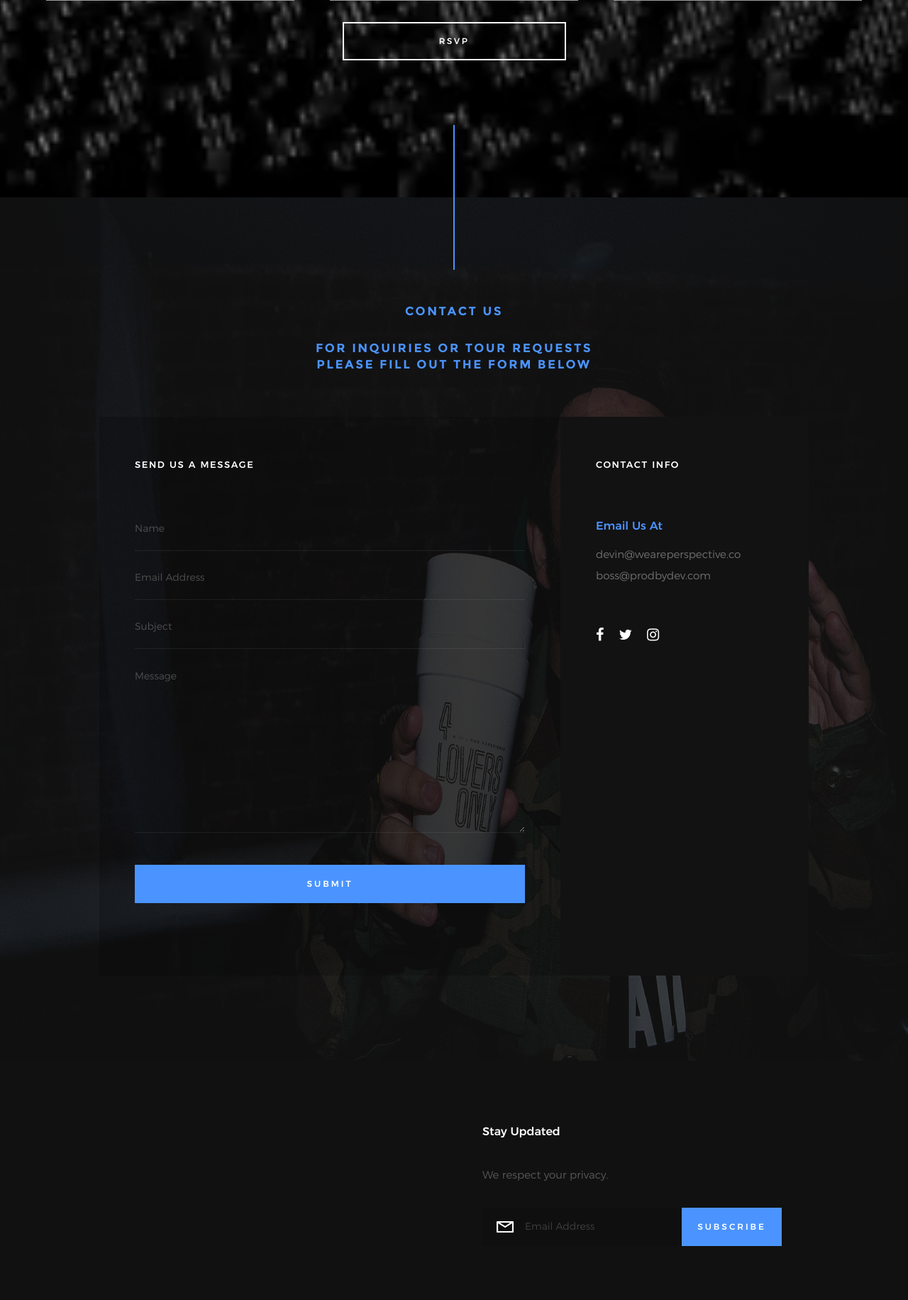
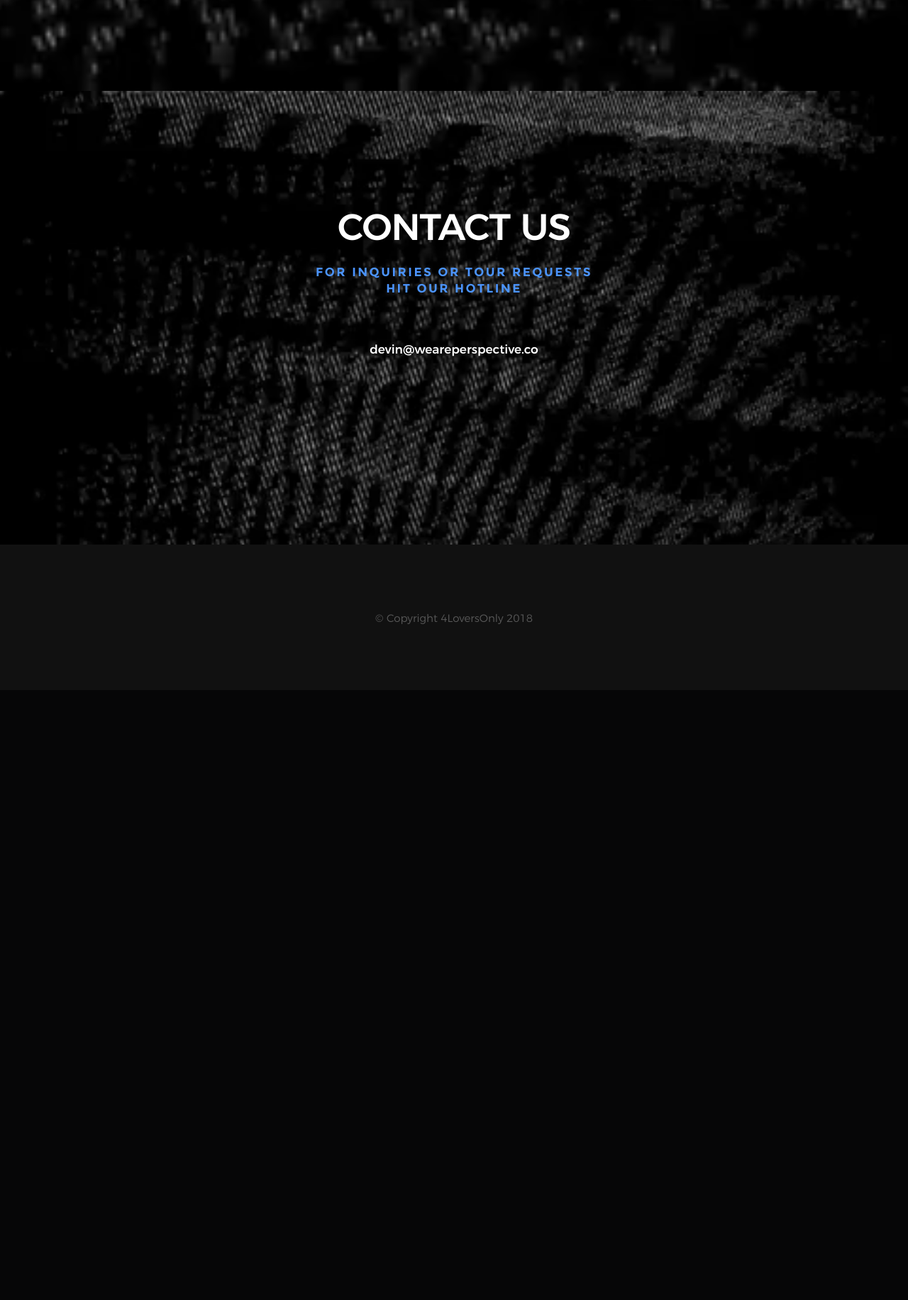
Before and after one commit to YourMobileGeek/4LoversOnly, a PHP site: page /home.html in a window 1280 px wide. Shown: the part 4409-6240 px from the top of the page at 71% size. After the commit the page ends 5288 px from the top, so only its background shows below. Run offline with PHP 8.4, Linux system fonts and the light colour scheme; some web fonts are replaced; grey boxes are pictures that could not be loaded.

Commit message:
updated site files

```diff
--- a/css/main.css
+++ b/css/main.css
@@ -2227,9 +2227,9 @@
 .s-about {
     padding-top: 16.2rem;
     padding-bottom: 9rem;
-    background-color: #000000;
-    color: #010507;
     position: relative;
+    background: url('/images/static.gif') no-repeat top center;
+    background-size: cover;
 }
 
 .s-about .section-header.has-bottom-sep::before {
@@ -3538,9 +3538,7 @@
  * ## footer bottom
  * --------------------------------------------------------------- */
 .footer-bottom {
-    margin-top: 5.4rem;
     text-align: center;
-    font-size: 14px;
 }
 
 .footer-bottom .copyright span {
--- a/home.html
+++ b/home.html
@@ -124,9 +124,8 @@
 
             <div class="row home-content__main">
 
-                <center> <img src="images/4only.png" alt="4LoversOnly Logo" style="width: 40%;"> </center>
                 <center><h2 style="color: white;margin-top: -50px;">RELIVE THE GOLDEN AGE OF R&amp;B <br></h2></center>
-                <center><a href="#" id="header-video"><i class="icon-play"></i></a></center>
+                <center><a href="#" id="header-video"></a></center>
                 <center><div class="home-content__buttons">
                     <a href="#tour" class="smoothscroll btn btn--stroke">
                         PUT ME ON THE LIST
@@ -151,13 +150,13 @@
 
         <ul class="home-social">
             <li>
-                <a href="#0"><i class="fa fa-facebook" aria-hidden="true"></i><span>Facebook</span></a>
+                <a href="https://facebook.com/4LoversOnlyTour" target="_blank"><i class="fa fa-facebook" aria-hidden="true"></i><span>Facebook</span></a>
             </li>
             <li>
-                <a href="#0"><i class="fa fa-twitter" aria-hidden="true"></i><span>Twiiter</span></a>
+                <a href="https://twitter.cfom/PerspectiveUS_" target="_blank"><i class="fa fa-twitter" aria-hidden="true"></i></a>
             </li>
             <li>
-                <a href="#0"><i class="fa fa-instagram" aria-hidden="true"></i><span>Instagram</span></a>
+                <a href="https://Instagram.com/perspective.us" target="_blank"><i class="fa fa-instagram" aria-hidden="true"></i><span>Instagram</span></a>
             </li>
         </ul>
         <!-- end home-social -->
@@ -170,7 +169,7 @@
 
         <div class="row section-header has-bottom-sep" data-aos="fade-up">
             <div class="col-full">
-                    <h1 class="display-1 display-1--light" style="text-align:  left; font-size:  -webkit-xxx-large;">4LOVERSONLY</h1>
+
                     <h1 class="display-1 display-1--light" style="text-align:  left; font-size: x-large">AN R&amp;B PARTY INSPIRED BY SOME OF THE BEST TUNES<br>FROM THE 90'S AND EARLY 2005</h1>
             </div>
         </div> <!-- end section-header -->
@@ -284,13 +283,6 @@
         <div class="row section-header" data-aos="fade-up">
             <div class="col-full">
                 <h1 class="display-2">GALLERY</h1>
-                <nav>
-                    <a href="#" data-city="0">Los Angeles</a>
-                    <a href="#" data-city="1">New York</a>
-                    <a href="#" data-city="2">Dallas</a>
-                    <a href="#" data-city="3">Miami</a>
-                    <a href="#" data-city="4">Oakland</a>
-                </nav>
             </div>
         </div> <!-- end section-header -->
         <div class="row" data-aos="fade-up">
@@ -312,135 +304,26 @@
                 </center>
             </div>
         </div>
-    </section> <!-- end s-clients -->
-
+    </section> <!-- end gallery -->
 
     <!-- contact -->
-    <section id="contact" class="s-contact">
-
-        <div class="overlay"></div>
-        <div class="contact__line"></div>
+    <section id="gallery" class="s-clients">
 
         <div class="row section-header" data-aos="fade-up">
             <div class="col-full">
-                <h3 class="subhead">Contact Us</h3>
+                <h1 class="display-2">CONTACT US</h1>
+                <h2 class="subhead">FOR INQUIRIES OR TOUR REQUESTS <br> HIT OUR HOTLINE</h2>
                 <br>
-                <h2 class="subhead">FOR INQUIRIES OR TOUR REQUESTS <br> PLEASE FILL OUT THE FORM BELOW </h2>
+                <br>
+                <p><a href="mailto:devin@weareperspective.co" style="color:white";>devin@weareperspective.co</a></p>
             </div>
-        </div>
+        </div> <!-- end section-header -->
 
-        <div class="row contact-content" data-aos="fade-up">
-
-            <div class="contact-primary">
-
-                <h3 class="h6">Send Us A Message</h3>
-
-                <form name="contactForm" id="contactForm" method="post" action="" novalidate="novalidate">
-                    <fieldset>
-
-                    <div class="form-field">
-                        <input name="name" type="text" id="contact-name" placeholder="Name" value="" minlength="2" required="" aria-required="true" class="full-width">
-                    </div>
-                    <div class="form-field">
-                        <input name="email" type="email" id="contact-email" placeholder="Email Address" value="" required="" aria-required="true" class="full-width">
-                        <!-- <input name="_replyto" type="hidden" id="contact-reply-to" value="" /> -->
-                    </div>
-                    <div class="form-field">
-                        <input name="subject" type="text" id="subject" placeholder="Subject" value="" class="full-width">
-                    </div>
-                    <div class="form-field">
-                        <textarea name="message" id="message" placeholder="Message" rows="10" cols="50" required="" aria-required="true" class="full-width" minlength="15"></textarea>
-                    </div>
-                    <input type="hidden" name="_next" id="contactRedirect" value="//SITEDOMAIN/thank-you.html" />
-                    <input type="hidden" name="_subject" value="4LoversOnly Contact Form" />
-                    <div class="form-field">
-                        <button class="full-width btn--primary">Submit</button>
-                        <div class="submit-loader">
-                            <div class="text-loader">Sending...</div>
-                            <div class="s-loader">
-                                <div class="bounce1"></div>
-                                <div class="bounce2"></div>
-                                <div class="bounce3"></div>
-                            </div>
-                        </div>
-                    </div>
-
-                    </fieldset>
-                </form>
-
-                <!-- contact-warning -->
-                <div class="message-warning">
-                    Something went wrong. Please try again.
-                </div>
-
-                <!-- contact-success -->
-                <div class="message-success">
-                    Your message was sent, thank you!<br>
-                </div>
-
-            </div> <!-- end contact-primary -->
-
-            <div class="contact-secondary">
-                <div class="contact-info">
-
-                    <h3 class="h6 hide-on-fullwidth">Contact Info</h3>
-
-                    <div class="cinfo">
-                        <h5>Email Us At</h5>
-                        <p>
-                            devin@weareperspective.co<br>
-                            boss@prodbydev.com
-                        </p>
-                    </div>
-
-                    <ul class="contact-social">
-                        <li>
-                            <a href="#"><i class="fa fa-facebook" aria-hidden="true"></i></a>
-                        </li>
-                        <li>
-                            <a href="#"><i class="fa fa-twitter" aria-hidden="true"></i></a>
-                        </li>
-                        <li>
-                            <a href="#"><i class="fa fa-instagram" aria-hidden="true"></i></a>
-                        </li>
-                    </ul> <!-- end contact-social -->
-
-                </div> <!-- end contact-info -->
-            </div> <!-- end contact-secondary -->
-
-        </div> <!-- end contact-content -->
-
-    </section> <!-- end s-contact -->
-
+    </section> <!-- end contact -->
 
     <!-- footer
     ================================================== -->
     <footer>
-
-        <div class="row footer-main">
-
-            <div class="col-six tab-full left footer-desc">
-
-                <div class="footer-logo"></div>
-
-            </div>
-
-            <div class="col-six tab-full right footer-subscribe">
-
-                <h4>Stay Updated</h4>
-                <p>We respect your privacy.</p>
-
-                <div class="subscribe-form">
-                    <form id="mc-form" class="group" novalidate="true">
-                        <input type="email" value="" name="email" class="email" id="mc-email" placeholder="Email Address" required="">
-                        <input type="submit" name="subscribe" value="Subscribe">
-                        <label for="mc-email" class="subscribe-message"></label>
-                    </form>
-                </div>
-
-            </div>
-
-        </div> <!-- end footer-main -->
 
         <div class="row footer-bottom">
 
```
